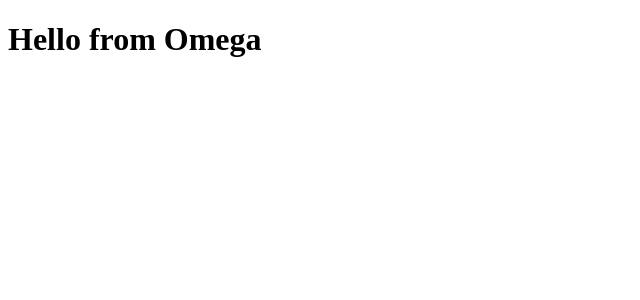
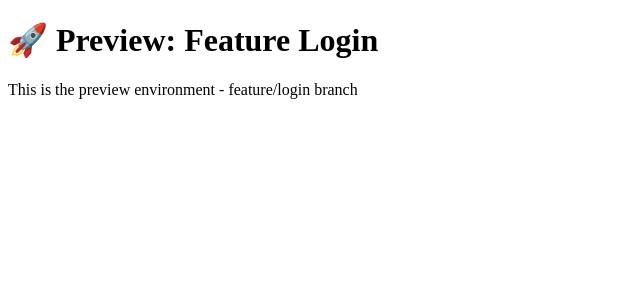
Before and after one commit to akshbhu/nextjs-example, a Next.js app: page / in a window 1280 px wide. Shown: the top 300 px of the page, without its empty margins (0-640 px from the left). Built offline with nearby package versions, Linux system fonts and the light colour scheme.

Commit message:
preview: login feature page

```diff
--- a/app/page.js
+++ b/app/page.js
@@ -1,4 +1,8 @@
 export default function Home() {
-  return <h1>Hello from Omega</h1>;
+  return (
+    <div>
+      <h1>🚀 Preview: Feature Login</h1>
+      <p>This is the preview environment - feature/login branch</p>
+    </div>
+  );
 }
-// feature login
```
